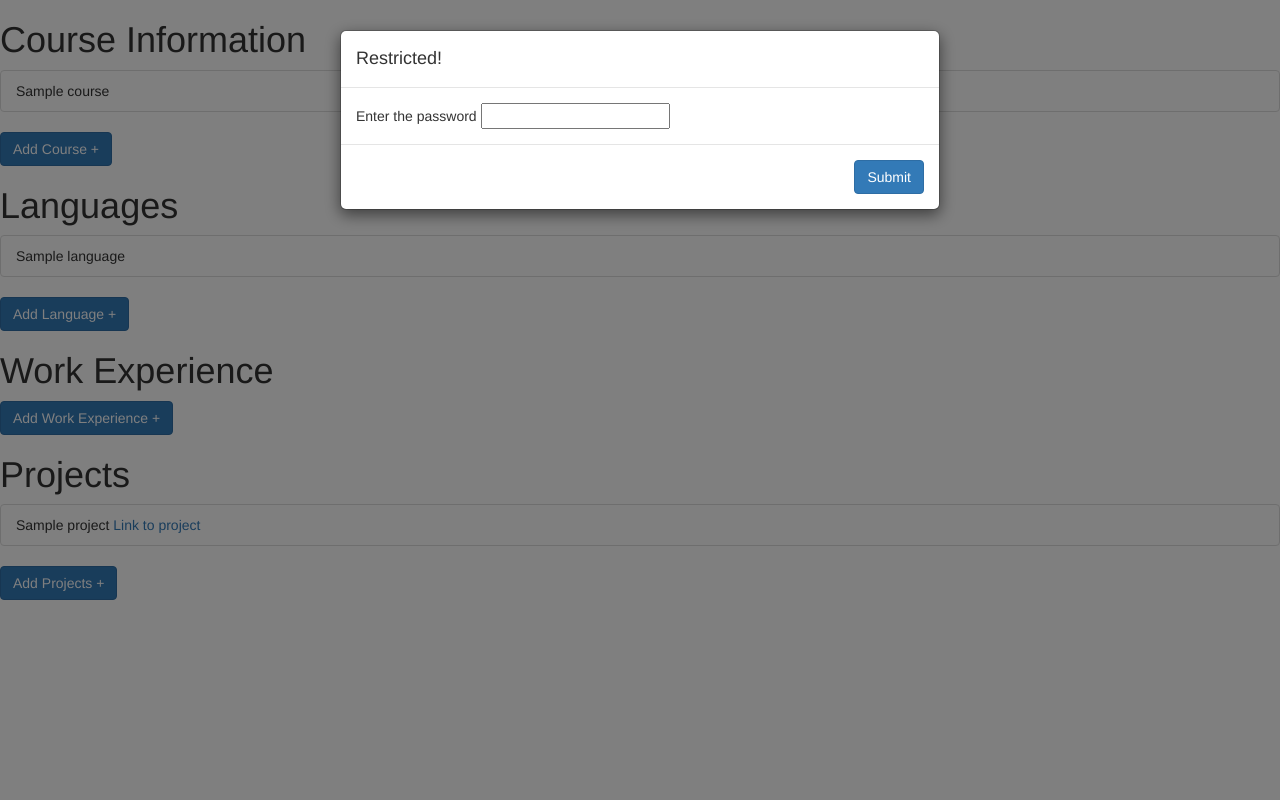
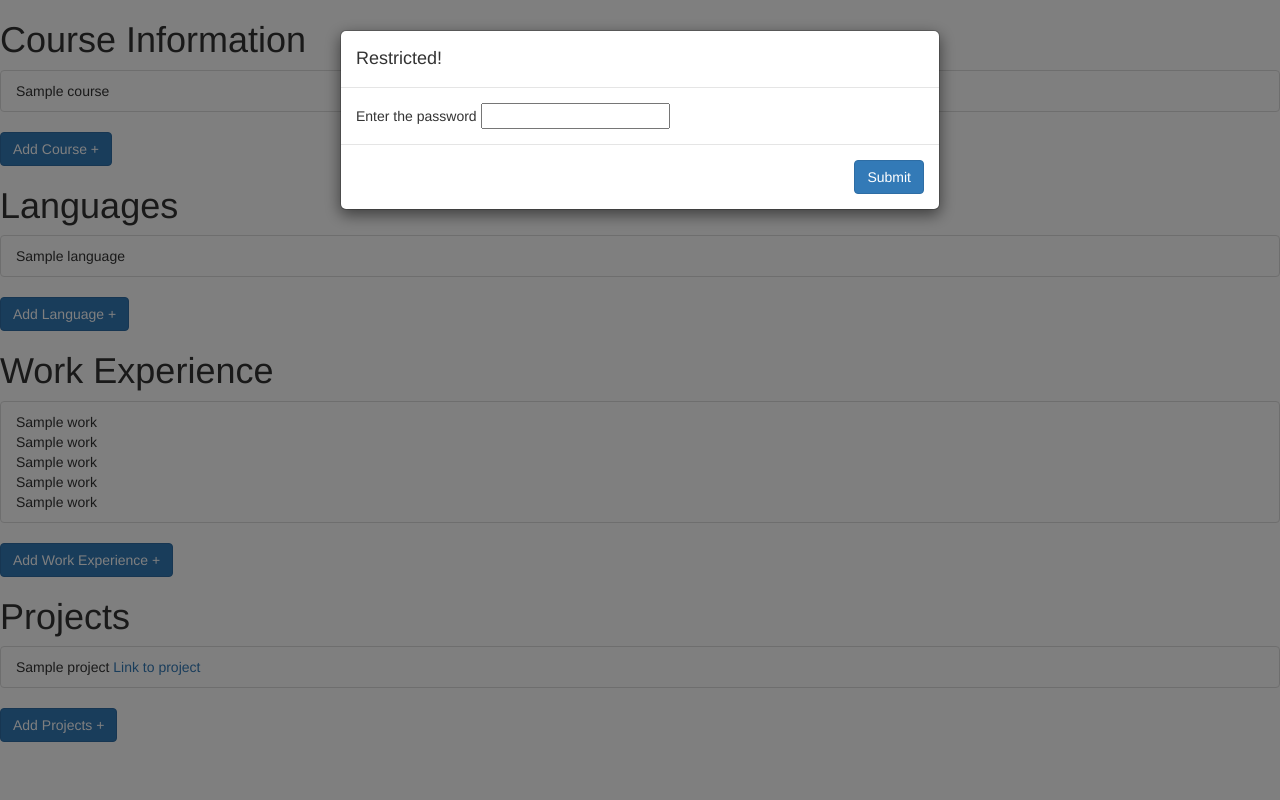
Before and after one commit to PatrickCenteno/PersonalHomePage, a Flask app: template HomePage/templates/admin.html in a window 1280 px wide. Run offline with Flask 2, Linux system fonts and the light colour scheme; the template is opened without the code that fills it: most values are stand-ins (such as "Sample title", 1, 10 or a date in 2020); some libraries are stand-ins or nearby versions.

Commit message:
Currently displays all information from database on the admin page

```diff
--- a/HomePage/templates/admin.html
+++ b/HomePage/templates/admin.html
@@ -20,27 +20,38 @@
       <ul class="list-group courseList">
       {% for c in course_list %}
         <li class="list-group-item">{{ c[1] }}</li>
+      {% endfor %}
       </ul>
-      {% endfor %}
 			<button type="button" id="addCourseButton" class="btn btn-primary">Add Course +</button>
 
 		<h1 class="adminHeaders">Languages</h1>
       <ul class="list-group languageList">
       {% for l in language_list %}
         <li class="list-group-item">{{ l[1] }}</li>
-      </ul>
       {% endfor %}
+       </ul>
 			<button type="button" id="addLanguageButton" class="btn btn-primary">Add Language +</button>
 
 		<h1 class="adminHeaders">Work Experience</h1>
+      <ul class="list-group workList">
+      {% for w in work_list %}
+        <li class="list-group-item">
+          <div>{{ w[1] }}</div>
+          <div>{{ w[2] }}</div>
+          <div>{{ w[3] }}</div>
+          <div>{{ w[4] }}</div>
+          <div>{{ w[5] }}</div>
+        </li>
+      {% endfor %}
+       </ul>
 			<button type="button" id="addWorkButton" class="btn btn-primary">Add Work Experience +</button>
 
 		<h1 class="adminHeaders">Projects</h1>
       <ul class="list-group projectList">
       {% for p in project_list   %}
         <li class="list-group-item">{{ p[1] }} <a href={{ p[2] }}>Link to project</a></li>
+      {% endfor %}
       </ul>
-      {% endfor %}
 			<button type="button" id="addProjectButton" class="btn btn-primary">Add Projects +</button>
 	</section>
 
--- a/HomePage/views.py
+++ b/HomePage/views.py
@@ -33,4 +33,5 @@ def admin_page():
 	for w in work:
 		print w
 
-	return render_template('admin.html', course_list=courses, language_list=languages, project_list=projects)
+	return render_template('admin.html', course_list=courses, language_list=languages, \
+			project_list=projects, work_list=work)
```
Also changed, not shown: 1 other file.
